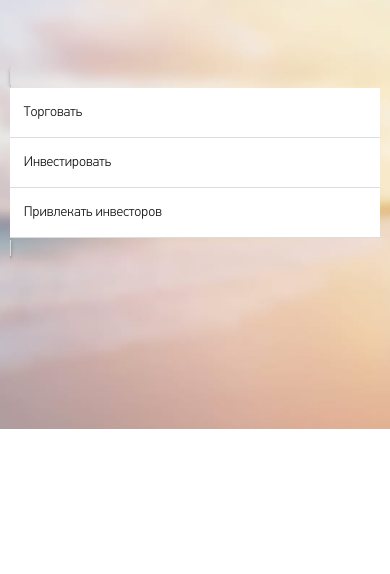
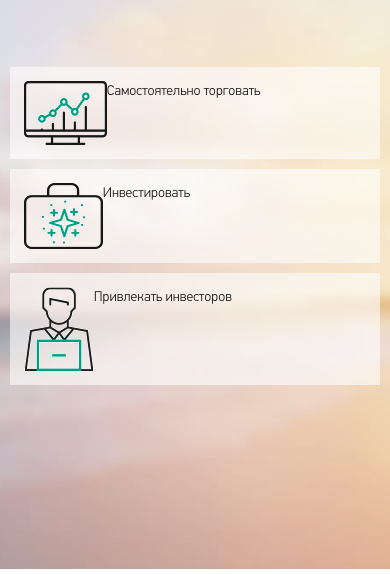
Before and after one commit to lenaryan/uptrader, a website: page index.html in a window 390 px wide. Shown: the part 270-844 px from the top of the page. Drawn offline with nearby package versions, Linux system fonts and the light colour scheme.

Commit message:
small style fixes

```diff
--- a/index.html
+++ b/index.html
@@ -34,8 +34,8 @@
             </div>
 
             <ul class="collapsible">
-                <li>
-                  <div class="collapsible-header">Торговать</div>
+                <li class="collapsible__item">
+                  <div class="collapsible-header"><img src="/src/images/icon-graph.png" alt="Торговать" class="collapsible__img">Самостоятельно торговать</div>
                   <div class="collapsible-body">
                     <div id="sale" class="tab-inside">
                         <p class="sale__par">Если вы ищете пассивный доход и предпочитаете, чтобы деньги для вас зарабатывал тот, кто умеет это делать, тогда попробуйте ЛАММ. ЛАММ – это сервис копирования сделок успешных трейдеров. Доходность ни чем не ограничена!</p>
@@ -48,12 +48,12 @@
                             <li class="sale__item">Вы можете подключиться к нескольким Управляющим одновременно.</li>
                             <li class="sale__item">Вы можете отключиться от Управляющих в любой момент.</li>
                         </ol>
-                        <button class="sale__button" type="button">Продолжить</button>
+                        <button class="sale__button" type="button">Открыть счет</button>
                     </div>
                   </div>
                 </li>
-                <li>
-                  <div class="collapsible-header">Инвестировать</div>
+                <li class="collapsible__item">
+                  <div class="collapsible-header"><img src="/src/images/icon-case.png" alt="Инвестировать" class="collapsible__img">Инвестировать</div>
                   <div class="collapsible-body">
                     <div id="invest" class="tab-inside">
                         <p class="sale__subtitle">Инвестировать</p>
@@ -65,12 +65,12 @@
                             <li class="sale__item">Вы можете подключиться к нескольким Управляющим одновременно.</li>
                             <li class="sale__item">Вы можете отключиться от Управляющих в любой момент.</li>
                         </ol>
-                        <button class="sale__button" type="button">Продолжить</button>
+                        <button class="sale__button" type="button">Открыть счет</button>
                     </div>
                   </div>
                 </li>
-                <li>
-                  <div class="collapsible-header">Привлекать инвесторов</div>
+                <li class="collapsible__item">
+                  <div class="collapsible-header"><img src="/src/images/icon-man.png" alt="Привлекать инвесторов" class="collapsible__img">Привлекать инвесторов</div>
                   <div class="collapsible-body">
                     <div id="search" class="tab-inside">
                         <p class="sale__subtitle">Привлекать инвесторов</p>
@@ -82,7 +82,7 @@
                             <li class="sale__item">Вы можете подключиться к нескольким Управляющим одновременно.</li>
                             <li class="sale__item">Вы можете отключиться от Управляющих в любой момент.</li>
                         </ol>
-                        <button class="sale__button" type="button">Продолжить</button>
+                        <button class="sale__button" type="button">Открыть счет</button>
                     </div>
                   </div>
                 </li>
--- a/src/css/media.css
+++ b/src/css/media.css
@@ -95,6 +95,17 @@
     }
 
     .collapsible {
-        display: initial;
+        display: block;
+        border: none;
+        box-shadow: none;
+    }
+
+    .collapsible-header {
+        background: rgba(255,255,255,.6);
+        border:none;
+    }
+
+    .collapsible__item {
+        margin-bottom: 10px;
     }
 }
```
Also changed, not shown: build/css/style.css.
